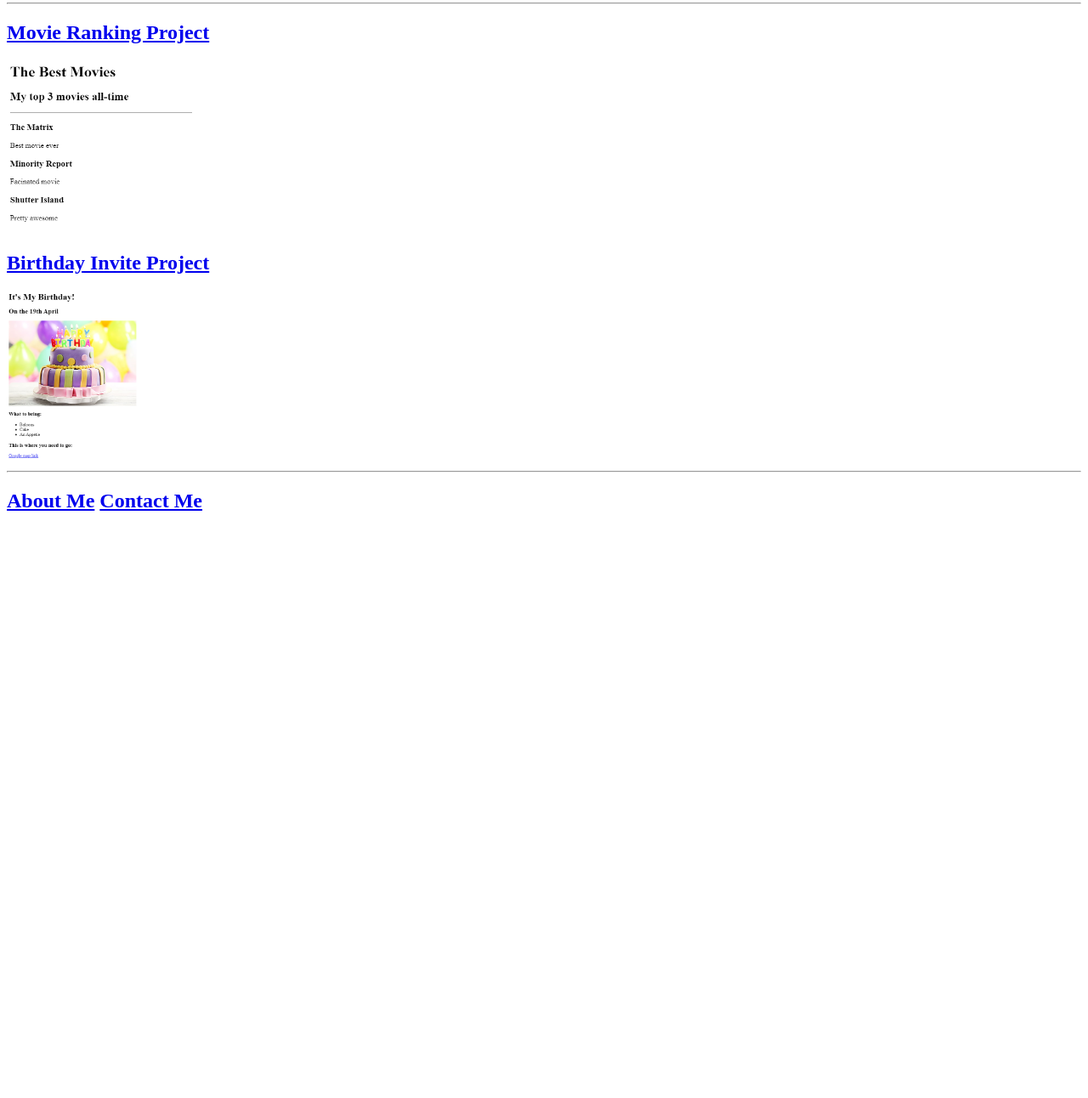
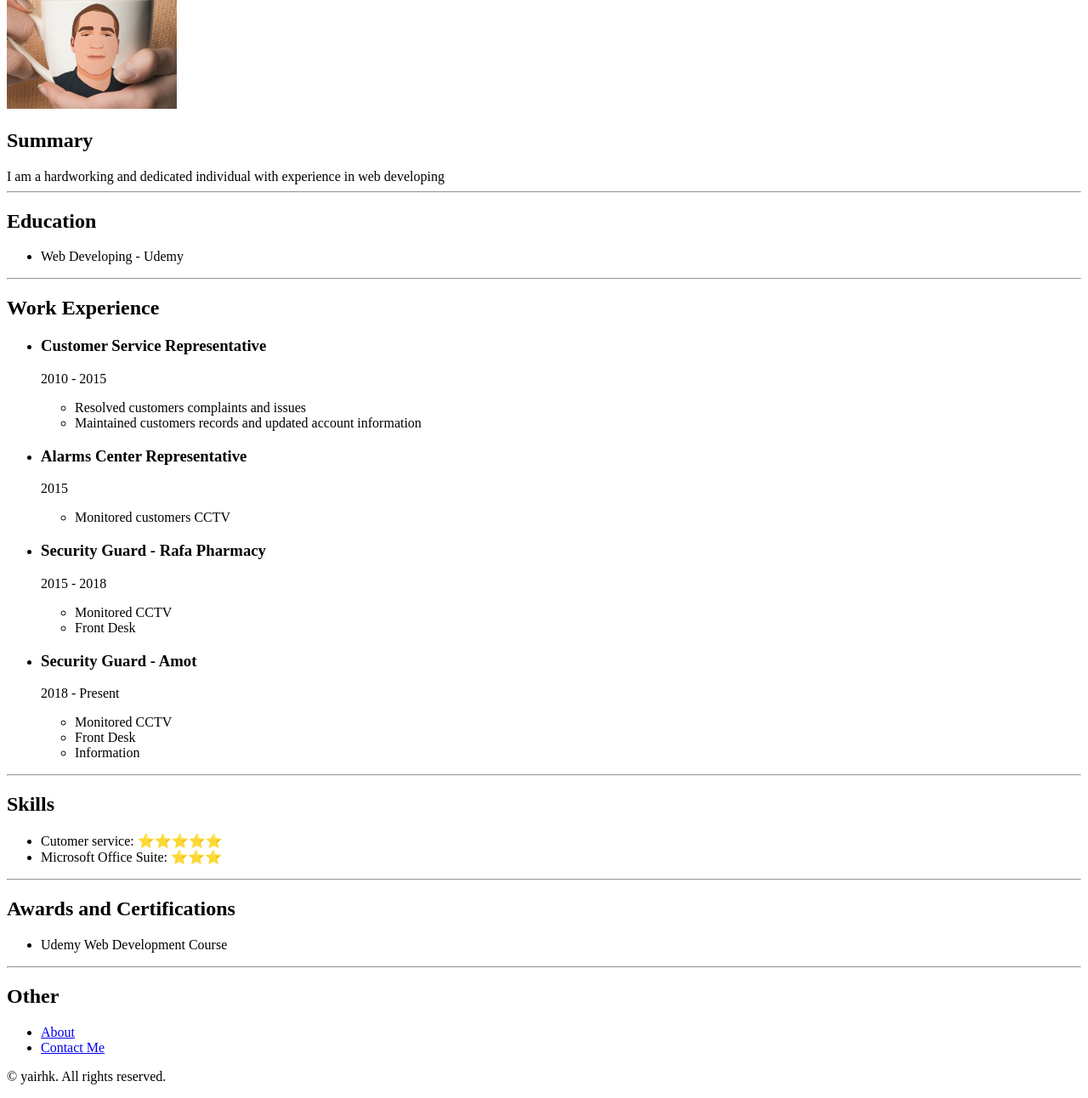
Before and after one commit to yairhk/Portfolio, a plain HTML site: page index.html in a window 1280 px wide. Shown: the part 124-1416 px from the top of the page at 85% size. Before the commit the page ends 800 px from the top, so only its background shows below. Drawn offline with Linux system fonts and the light colour scheme.

Commit message:
Add files via upload

```diff
--- a/index.html
+++ b/index.html
@@ -1,42 +1,114 @@
-<!-- TODO 1: Create the HTML Boilerplate -->
-
-<!-- TODO 2: Add Your previous projects' HTML into the public folder -->
-
-<!-- TODO 3: Take screenshots of your project previews and add the images to the images folder -->
-
-<!-- TODO 4: Add titles/subtitles etc. -->
-
-<!-- TODO 5: Add a link to the project pages -->
-
-<!-- TODO 6: Add images to show the project previews
-HINT for TODO 6: You can use the height attribute set to 200 to make the image smaller:
-https://developer.mozilla.org/en-US/docs/Web/HTML/Element/img#attr-height -->
-
-<!-- TODO 7: Add the Contact Me and About Me page links -->
-
-
 <!DOCTYPE html>
 <html lang="en">
 <head>
     <meta charset="UTF-8">
     <meta name="viewport" content="width=device-width, initial-scale=1.0">
-    <title>Yair Portfolio</title>
+    <title>Capstone</title>
 </head>
 <body>
- <h1>Yair Portfolio</h1>
- <h2>I'm a Web Developer</h2>
- <hr/>
-<h2><a href="./public/movie-ranking.html">Movie Ranking Project</a></h2>
-<img src="./assets/images/movie-ranking.png" alt="Movie Ranking Project" height="200">
 
-<h2><a href="./public/birthday-invite.html">Birthday Invite Project</a></h2>
-<img src="./assets/images/birthday-invite.png" alt="Movie Ranking Project" height="200">
-<hr/>
-<h2>
-<a href="./public/about.html">About Me</a>
-<a href="./public/contact.html">Contact Me</a>
+    <h1>Yair Ha</h1>
+    <img src="./assets/images/yair.jpg" alt="Yair" width="200">
 
-</h2>
+    <h2>Summary</h2>
+
+    I am a hardworking and dedicated individual with experience in web developing
+    <hr/>
+
+    <h2>Education</h2>
+
+    <ul>
+    <li> Web Developing - Udemy</li>
+    </ul>
+    <hr/>
+
+    <h2>Work Experience</h2>
+    <ul>
+    <li><h3>Customer Service Representative</h3>
+
+    <p>2010 - 2015</p>
+               <ul>
+               <li>Resolved customers complaints and issues</li>
+               <li>Maintained customers records and updated account information</li>
+               </ul>
+
+    </li>
+
+
+
+
+    <li><h3>Alarms Center Representative</h3>
+
+    <p>2015</p>
+               <ul>
+               <li>Monitored customers CCTV</li>
+               </ul>
+
+    </li>
+
+
+
+
+    <li><h3>Security Guard - Rafa Pharmacy</h3>
+
+    <p>2015 - 2018</p>
+                   <ul>
+                   <li>Monitored CCTV</li>
+                   <li>Front Desk</li>
+                   </ul>
+    </li>
+
+
+    <li><h3>Security Guard - Amot</h3>
+
+     <p>2018 - Present</p>
+                   <ul>
+                   <li>Monitored CCTV</li>
+                   <li>Front Desk</li>
+                   <li>Information</li>
+                   </ul>
+    </li>
+
+    </ul>
+
+
+
+    <hr/>
+
+    <h2>Skills</h2>
+
+    <ul>
+    <li>Cutomer service: ⭐️⭐️⭐️⭐️⭐️</li>
+    <li>Microsoft Office Suite: ⭐️⭐️⭐️</li>
+    </ul>
+
+    <hr/>
+
+    <h2>Awards and Certifications</h2>
+    <ul>
+        <li>Udemy Web Development Course</li>
+    </ul>
+
+    <hr/>
+
+    <h2>Other</h2>
+    <ul>
+        <li><a href="./public/about.html">About</a></li>
+        <li><a href="./public/contact.html">Contact Me</a></li>
+    </ul>
+
+
+    <footer>
+    <p>© yairhk. All rights reserved.</p>
+    </footer>
+
+
+
+
+
+
+
+
 
 
 </body>
```
Also changed, not shown: assets/images/yair.jpg (added).
